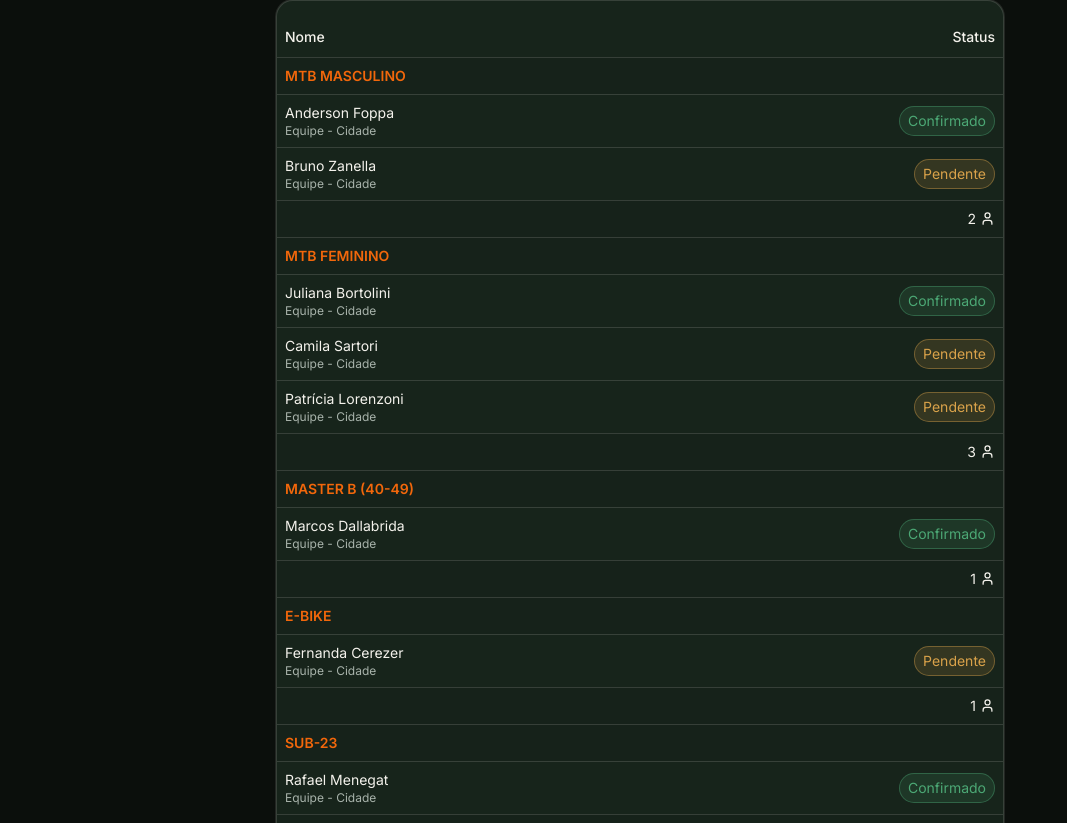
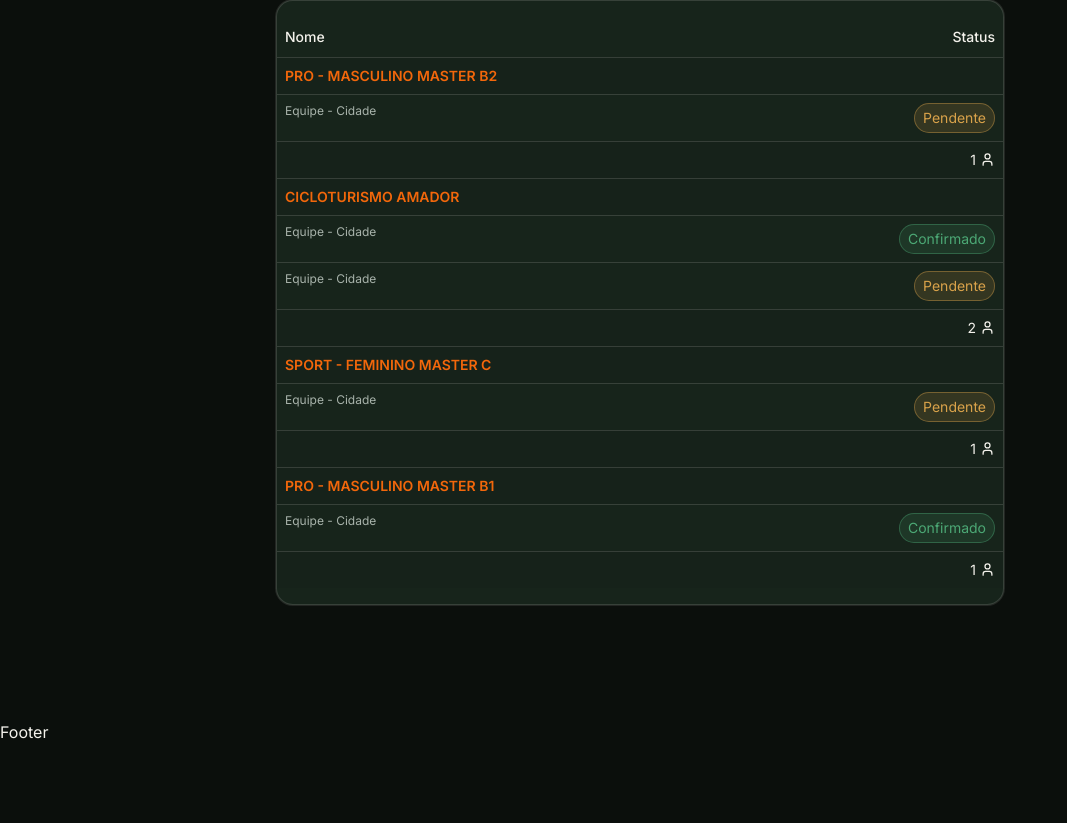
Before and after one commit to gutosavi/sananduva-bikers, a Next.js app: page /inscritos in a window 1280 px wide. Shown: the part 177-1000 px from the top of the page, without its empty margins (0-1067 px from the left). After the commit the page ends 921 px from the top, so only its background shows below. Built offline with nearby package versions, Linux system fonts and the light colour scheme.

Commit message:
feat: alterações na estrutura do schema / alterações no mockData

```diff
--- a/src/app/inscricoes/page.tsx
+++ b/src/app/inscricoes/page.tsx
@@ -3,7 +3,7 @@
 import { SiteNavBar } from "@/components/shared/site-navbar";
 import { CategoriesCard } from "@/features/registration/components/CategoriesCard";
 import { ParticipantKitCard } from "@/features/registration/components/ParticipantKidCard";
-import { RegistrationForm } from "@/features/registration/components/RegistragionForm";
+import { RegistrationForm } from "@/features/registration/components/RegistrationForm";
 import { RoutesCard } from "@/features/registration/components/RoutesCard";
 import type { Metadata } from "next";
 
--- a/src/features/admin/components/AdminDashboard.tsx
+++ b/src/features/admin/components/AdminDashboard.tsx
@@ -2,6 +2,15 @@
 
 import { Button } from "@/components/ui/button";
 import { Card } from "@/components/ui/card";
+import {
+  Dialog,
+  DialogContent,
+  DialogDescription,
+  DialogFooter,
+  DialogHeader,
+  DialogTitle,
+  DialogTrigger,
+} from "@/components/ui/dialog";
 import { Input } from "@/components/ui/input";
 import {
   Select,
@@ -10,13 +19,10 @@
   SelectTrigger,
   SelectValue,
 } from "@/components/ui/select";
+import { RegistrationForm } from "@/features/registration/components/RegistrationForm";
+import { Registration } from "@/features/registration/schemas/registration.schema";
 import useDebounce from "@/hooks/useDebounce";
-import {
-  MOCK_REGISTRATIONS,
-  Registration,
-  routeName,
-  ROUTES_EVENT,
-} from "@/lib/event-data";
+import { MOCK_REGISTRATIONS, routeName, ROUTES_EVENT } from "@/lib/event-data";
 import { Download, Search } from "lucide-react";
 import React from "react";
 import { AdminStats } from "./AdminStats";
@@ -27,13 +33,15 @@
   const [routeFilter, setRouteFilter] = React.useState<string | null>("all");
   const [statusFilter, setStatusFilter] = React.useState<string | null>("all");
   const [inputValue, setInputValue] = React.useState("");
+  const [editingRegistration, setEditRegistration] =
+    React.useState<Registration | null>(null);
   const debounceSearchTerm = useDebounce(inputValue, 500);
 
   const filtered = Object.values(rows).filter((row) => {
     const input = debounceSearchTerm.trim().toLowerCase();
     const matchInput =
       !input ||
-      row.name.toLowerCase().includes(input) ||
+      row.fullname.toLowerCase().includes(input) ||
       row.cpf.includes(input);
     const matchRoute = routeFilter === "all" || row.route === routeFilter;
     const matchStatus = statusFilter === "all" || row.status === statusFilter;
@@ -56,7 +64,11 @@
     });
   };
 
-  const handleEdit = () => {};
+  const handleEdit = (updateRow: Registration) => {
+    setRows((prev) =>
+      prev.map((row) => (row.id === updateRow.id ? updateRow : row)),
+    );
+  };
 
   const handleDelete = () => {};
 
@@ -139,9 +151,43 @@
           <RegistrationsTable
             rows={filtered}
             onToggleStatus={handleToggleStatus}
-            onEdit={handleEdit}
+            onEdit={(row: Registration) => setEditRegistration(row)}
             onDelete={handleDelete}
           />
+
+          {editingRegistration && (
+            <Dialog open={true} onOpenChange={() => setEditRegistration(null)}>
+              <DialogTrigger>Open</DialogTrigger>
+              <DialogContent className="sm:max-w-lg flex flex-col max-h-[90vh]">
+                <DialogHeader className="m-4">
+                  <DialogTitle>
+                    <span className="font-semibold text-primary">
+                      Editar inscrito:{" "}
+                    </span>
+                    {editingRegistration.fullname}
+                  </DialogTitle>
+                  <DialogDescription className="mt-1 text-sm">
+                    Edite os dados do inscrito e clique em salvar para atualizar
+                    as informações.
+                  </DialogDescription>
+                </DialogHeader>
+
+                <div className="flex-1 overflow-y-auto pr-2 space-y-4 my-2 max-h-[60vh]">
+                  <RegistrationForm
+                    isEditing={true}
+                    initialData={editingRegistration}
+                  />
+                </div>
+
+                <DialogFooter className="pt-2 border-t">
+                  <Button type="button" variant="outline">
+                    Cancelar
+                  </Button>
+                  <Button type="submit">Salvar</Button>
+                </DialogFooter>
+              </DialogContent>
+            </Dialog>
+          )}
         </div>
       </Card>
     </section>
--- a/src/features/admin/components/AdminStats.tsx
+++ b/src/features/admin/components/AdminStats.tsx
@@ -1,5 +1,6 @@
 import { Card, CardContent, CardHeader, CardTitle } from "@/components/ui/card";
-import { BRL, Registration } from "@/lib/event-data";
+import { Registration } from "@/features/registration/schemas/registration.schema";
+import { BRL } from "@/lib/event-data";
 import { CircleCheck, CircleDollarSign, Clock, Users } from "lucide-react";
 
 export function AdminStats({ rows }: { rows: Registration[] }) {
--- a/src/features/admin/components/RegistrantRowActions.tsx
+++ b/src/features/admin/components/RegistrantRowActions.tsx
@@ -6,13 +6,13 @@
   DropdownMenuLabel,
   DropdownMenuTrigger,
 } from "@/components/ui/dropdown-menu";
-import { Registration } from "@/lib/event-data";
+import { Registration } from "@/features/registration/schemas/registration.schema";
 import { EllipsisVertical } from "lucide-react";
 
 type RegistrantRowActionsProps = {
   row: Registration;
   onToggleStatus: (id: Registration["id"]) => void;
-  onEdit: () => void;
+  onEdit: (updateRow: Registration) => void;
   onDelete: () => void;
 };
 
@@ -45,13 +45,15 @@
             onClick={() => onToggleStatus(row.id)}
             className={
               row.status === "confirmed"
-                ? "text-emerald-600 focus:text-emerald-600 focus:bg-emerald-500/10 dark:text-emerald-500 dark:focus:text-emerald-400"
-                : "text-amber-600 focus:text-amber-600 focus:bg-amber-500/10 dark:text-amber-500 dark:focus:text-amber-400"
+                ? "text-amber-600 focus:text-amber-600 focus:bg-amber-500/10 dark:text-amber-500 dark:focus:text-amber-400"
+                : "text-emerald-600 focus:text-emerald-600 focus:bg-emerald-500/10 dark:text-emerald-500 dark:focus:text-emerald-400"
             }
           >
-            {row.status === "confirmed" ? "Confirmar" : "Desconfirmar"}
+            {row.status === "confirmed" ? "Desconfirmar" : "Confirmar"}
           </DropdownMenuItem>
-          <DropdownMenuItem>Editar</DropdownMenuItem>
+          <DropdownMenuItem onClick={() => onEdit(row)}>
+            Editar
+          </DropdownMenuItem>
           <DropdownMenuItem className="text-destructive">
             Excluir
           </DropdownMenuItem>
--- a/src/features/admin/components/RegistrationsTable.tsx
+++ b/src/features/admin/components/RegistrationsTable.tsx
@@ -7,14 +7,15 @@
   TableHeader,
   TableRow,
 } from "@/components/ui/table";
-import { BRL, Registration } from "@/lib/event-data";
+import { Registration } from "@/features/registration/schemas/registration.schema";
+import { BRL } from "@/lib/event-data";
 import { CircleCheck, Trophy } from "lucide-react";
 import { RegistrantRowActions } from "./RegistrantRowActions";
 
 type Props = {
   rows: Registration[];
   onToggleStatus: (id: Registration["id"]) => void;
-  onEdit: () => void;
+  onEdit: (row: Registration) => void;
   onDelete: () => void;
 };
 
@@ -51,7 +52,7 @@
         {rows.map((row) => (
           <TableRow key={row.id} className="py-10">
             <TableCell className="font-medium flex flex-col text-foreground">
-              {row.name}
+              {row.fullname}
               <span className="text-xs text-muted-foreground">{row.cpf}</span>
             </TableCell>
             <TableCell className="hidden md:table-cell">
--- a/src/features/registration/components/RegistragionForm.tsx
+++ /dev/null
@@ -1,98 +0,0 @@
-"use client";
-
-import { Button } from "@/components/ui/button";
-import { zodResolver } from "@hookform/resolvers/zod";
-import { LoaderIcon, SendIcon } from "lucide-react";
-import React from "react";
-import { FormProvider, useForm } from "react-hook-form";
-import {
-  RegistrationFormData,
-  registrationSchema,
-} from "../schemas/registration.schema";
-import { CheckboxSection } from "./CheckboxSection";
-import { ParticipantDetailsCard } from "./ParticipantDetailsCard";
-import { RegistrationDetailsCard } from "./RegistrationDetailsCard";
-
-export function RegistrationForm() {
-  const [isSubmitting, setIsSubmitting] = React.useState(false);
-  const methods = useForm<RegistrationFormData>({
-    resolver: zodResolver(registrationSchema),
-    defaultValues: {
-      fullname: "",
-      cpf: "",
-      birthDate: "",
-      gender: "",
-      email: "",
-      phoneNumber: "",
-      cityState: "",
-      emergencyContact: "",
-      emergencyPhone: "",
-      category: "",
-      route: "",
-      tshirtSize: "",
-      team: "",
-      termsCheck: false,
-    },
-  });
-
-  const onSubmit = async (data: RegistrationFormData): Promise<void> => {
-    setIsSubmitting(true);
-
-    try {
-      await new Promise((resolve) => setTimeout(resolve, 1000)); // simula atraso no envio do formulário
-
-      if (data) {
-        localStorage.setItem(
-          "registration",
-          JSON.stringify({ id: crypto.randomUUID(), ...data }),
-        );
-
-        methods.reset();
-        console.log("Dados enviados", data);
-      } else {
-        throw new Error("Os dados não puderam ser enviados");
-      }
-    } catch (error) {
-      console.error(error);
-    } finally {
-      setIsSubmitting(false);
-    }
-  };
-
-  return (
-    <FormProvider {...methods}>
-      <form
-        onSubmit={methods.handleSubmit(onSubmit)}
-        className="flex flex-col gap-5"
-      >
-        {/* Etapas do formulário */}
-        <div className="space-y-6">
-          <ParticipantDetailsCard />
-          <RegistrationDetailsCard />
-          <CheckboxSection />
-        </div>
-
-        {isSubmitting ? (
-          <Button
-            className="whitespace-nowrap px-3 py-5 text-xs glow-orange font-semibold lg:px-4 lg:text-sm"
-            type="submit"
-            disabled
-          >
-            <span className="flex flex-row gap-1">
-              Enviando inscrição...
-              <LoaderIcon className="w-4 h-4 animate-spin" />
-            </span>
-          </Button>
-        ) : (
-          <Button
-            className="whitespace-nowrap px-3 py-5 text-xs glow-orange font-semibold lg:px-4 lg:text-sm"
-            type="submit"
-          >
-            <SendIcon className="w-4 h-4" />
-            Finalizar inscrição
-          </Button>
-        )}
-      </form>
-    </FormProvider>
-  );
-}
--- /dev/null
+++ b/src/features/registration/components/RegistrationForm.tsx
@@ -0,0 +1,152 @@
+"use client";
+
+import { Button } from "@/components/ui/button";
+import { zodResolver } from "@hookform/resolvers/zod";
+import { LoaderIcon, SendIcon } from "lucide-react";
+import React from "react";
+import { FormProvider, useForm } from "react-hook-form";
+import {
+  Registration,
+  RegistrationFormData,
+  registrationSchema,
+} from "../schemas/registration.schema";
+import { CheckboxSection } from "./CheckboxSection";
+import { ParticipantDetailsCard } from "./ParticipantDetailsCard";
+import { RegistrationDetailsCard } from "./RegistrationDetailsCard";
+
+type RegistrationFormProps = {
+  isEditing?: boolean;
+  initialData?: Registration | null;
+  onSave?: (data: RegistrationFormData) => void;
+  onCancel?: () => void;
+};
+
+export function RegistrationForm({
+  isEditing = false,
+  initialData,
+  onSave,
+  onCancel,
+}: RegistrationFormProps) {
+  const [isSubmitting, setIsSubmitting] = React.useState(false);
+  const methods = useForm<RegistrationFormData>({
+    resolver: zodResolver(registrationSchema),
+    defaultValues: {
+      fullname: initialData?.fullname ?? "",
+      cpf: initialData?.cpf ?? "",
+      birthDate: initialData?.birthDate ?? "",
+      gender: initialData?.gender ?? "",
+      email: initialData?.email ?? "",
+      phoneNumber: initialData?.phoneNumber ?? "",
+      cityState: initialData?.cityState ?? "",
+      emergencyContact: initialData?.emergencyContact ?? "",
+      emergencyPhone: initialData?.emergencyPhone ?? "",
+      category: initialData?.category ?? "",
+      route: initialData?.route ?? "",
+      tshirtSize: initialData?.tshirtSize ?? "",
+      team: initialData?.team ?? "",
+      termsCheck: false,
+    },
+  });
+
+  React.useEffect(() => {
+    if (initialData) {
+      methods.reset({
+        fullname: initialData.fullname,
+        cpf: initialData.cpf,
+        birthDate: initialData.birthDate,
+        gender: initialData.gender,
+        email: initialData.email,
+        phoneNumber: initialData.phoneNumber,
+        cityState: initialData.cityState,
+        emergencyContact: initialData.emergencyContact,
+        emergencyPhone: initialData.emergencyPhone,
+        category: initialData.category,
+        route: initialData.route,
+        tshirtSize: initialData.tshirtSize,
+        team: initialData.team,
+      });
+    } else {
+      methods.reset({
+        fullname: "",
+        cpf: "",
+        birthDate: "",
+        gender: "",
+        email: "",
+        phoneNumber: "",
+        cityState: "",
+        emergencyContact: "",
+        emergencyPhone: "",
+        category: "",
+        route: "",
+        tshirtSize: "",
+        team: "",
+      });
+    }
+  }, [initialData, methods]);
+
+  const onSubmit = async (data: RegistrationFormData): Promise<void> => {
+    setIsSubmitting(true);
+
+    try {
+      await new Promise((resolve) => setTimeout(resolve, 1000)); // simula atraso no envio do formulário
+
+      if (data) {
+        const registration: Registration = {
+          id: crypto.randomUUID(),
+          ...data,
+          status: "pending",
+          revenue: 140,
+        };
+
+        localStorage.setItem("registration", JSON.stringify(registration));
+
+        methods.reset();
+        console.log("Dados enviados", data);
+      } else {
+        throw new Error("Os dados não puderam ser enviados");
+      }
+    } catch (error) {
+      console.error(error);
+    } finally {
+      setIsSubmitting(false);
+    }
+  };
+
+  return (
+    <FormProvider {...methods}>
+      <form
+        onSubmit={methods.handleSubmit(onSubmit)}
+        className="flex flex-col gap-5"
+      >
+        {/* Etapas do formulário */}
+        <div className="space-y-6">
+          <ParticipantDetailsCard />
+          <RegistrationDetailsCard />
+          {!isEditing && <CheckboxSection />}
+        </div>
+
+        {!isEditing &&
+          (isSubmitting ? (
+            <Button
+              className="whitespace-nowrap px-3 py-5 text-xs glow-orange font-semibold lg:px-4 lg:text-sm"
+              type="submit"
+              disabled
+            >
+              <span className="flex flex-row gap-1">
+                Enviando inscrição...
+                <LoaderIcon className="w-4 h-4 animate-spin" />
+              </span>
+            </Button>
+          ) : (
+            <Button
+              className="whitespace-nowrap px-3 py-5 text-xs glow-orange font-semibold lg:px-4 lg:text-sm"
+              type="submit"
+            >
+              <SendIcon className="w-4 h-4" />
+              Finalizar inscrição
+            </Button>
+          ))}
+      </form>
+    </FormProvider>
+  );
+}
--- a/src/lib/event-data.ts
+++ b/src/lib/event-data.ts
@@ -1,3 +1,5 @@
+import { Registration } from "@/features/registration/schemas/registration.schema";
+
 export const KIT_ITENS = [
   {
     title: "Meia de Ciclismo",
@@ -91,129 +93,101 @@
   currency: "BRL",
 });
 
-export type Registration = {
-  // mock_type
-  id: number | null;
-  name: string;
-  cpf: string;
-  route: "Amador" | "Light" | "Sport" | "Pro";
-  category: string;
-  shirtSize: string;
-  date: string;
-  status: "confirmed" | "pending";
-  revenue: number;
-};
-
 export const MOCK_REGISTRATIONS: Registration[] = [
   {
-    id: 1,
-    name: "Anderson Foppa",
-    cpf: "012.345.678-90",
+    id: "reg-001",
+    fullname: "Gustavo Savi",
+    cpf: "123.456.789-09",
+    birthDate: "1988-04-15",
+    gender: "Masculino",
+    email: "gustavo@example.com",
+    phoneNumber: "(54) 99999-1234",
+    cityState: "Sananduva - RS",
+    emergencyContact: "Mariana Savi",
+    emergencyPhone: "(54) 99999-5678",
+    category: "Pro - Masculino Master B2",
     route: "Pro",
-    category: "MTB Masculino",
-    shirtSize: "G",
-    date: "2026-06-12",
-    status: "confirmed",
-    revenue: 140,
+    tshirtSize: "G",
+    team: "Sananduva Bikers",
+    termsCheck: true,
+    status: "pending",
+    revenue: 140.0,
   },
   {
-    id: 2,
-    name: "Juliana Bortolini",
-    cpf: "123.456.789-01",
-    route: "Sport",
-    category: "MTB Feminino",
-    shirtSize: "P",
-    date: "2026-06-13",
+    id: "reg-002",
+    fullname: "Lucas Martins",
+    cpf: "987.654.321-00",
+    birthDate: "1995-08-22",
+    gender: "Masculino",
+    email: "lucas.martins@example.com",
+    phoneNumber: "(54) 98888-2345",
+    cityState: "Passo Fundo - RS",
+    emergencyContact: "Ana Martins",
+    emergencyPhone: "(54) 97777-3456",
+    category: "Cicloturismo Amador",
+    route: "Amador",
+    tshirtSize: "M",
+    team: "Pedal Forte",
+    termsCheck: true,
     status: "confirmed",
-    revenue: 140,
+    revenue: 140.0,
   },
   {
-    id: 3,
-    name: "Marcos Dallabrida",
-    cpf: "234.567.890-12",
-    route: "Light",
-    category: "Master B (40-49)",
-    shirtSize: "GG",
-    date: "2026-06-15",
-    status: "confirmed",
-    revenue: 140,
+    id: "reg-003",
+    fullname: "Camila Oliveira",
+    cpf: "456.789.123-00",
+    birthDate: "1992-11-03",
+    gender: "Feminino",
+    email: "camila.oliveira@example.com",
+    phoneNumber: "(54) 97777-4567",
+    cityState: "Lagoa Vermelha - RS",
+    emergencyContact: "Rafael Oliveira",
+    emergencyPhone: "(54) 96666-5678",
+    category: "Sport - Feminino Master C",
+    route: "Sport",
+    tshirtSize: "P",
+    team: "Equipe Pedal RS",
+    termsCheck: true,
+    status: "pending",
+    revenue: 140.0,
   },
   {
-    id: 4,
-    name: "Fernanda Cerezer",
-    cpf: "345.678.901-23",
-    route: "Sport",
-    category: "E-Bike",
-    shirtSize: "M",
-    date: "2026-06-18",
-    status: "pending",
-    revenue: 140,
+    id: "reg-004",
+    fullname: "Rafael Souza",
+    cpf: "789.123.456-00",
+    birthDate: "1985-02-17",
+    gender: "Masculino",
+    email: "rafael.souza@example.com",
+    phoneNumber: "(54) 96666-7890",
+    cityState: "Erechim - RS",
+    emergencyContact: "Juliana Souza",
+    emergencyPhone: "(54) 95555-6789",
+    category: "Pro - Masculino Master B1",
+    route: "Pro",
+    tshirtSize: "GG",
+    team: "",
+    termsCheck: true,
+    status: "confirmed",
+    revenue: 140.0,
   },
   {
-    id: 5,
-    name: "Rafael Menegat",
-    cpf: "456.789.012-34",
-    route: "Pro",
-    category: "Sub-23",
-    shirtSize: "M",
-    date: "2026-06-19",
-    status: "confirmed",
-    revenue: 140,
-  },
-  {
-    id: 6,
-    name: "Camila Sartori",
-    cpf: "567.890.123-45",
-    route: "Light",
-    category: "MTB Feminino",
-    shirtSize: "P",
-    date: "2026-06-21",
+    id: "reg-005",
+    fullname: "Fernanda Costa",
+    cpf: "321.654.987-00",
+    birthDate: "1998-06-29",
+    gender: "Feminino",
+    email: "fernanda.costa@example.com",
+    phoneNumber: "(54) 95555-8901",
+    cityState: "Cacique Doble - RS",
+    emergencyContact: "Marcos Costa",
+    emergencyPhone: "(54) 94444-7890",
+    category: "Cicloturismo Amador",
+    route: "Amador",
+    tshirtSize: "M",
+    team: "",
+    termsCheck: true,
     status: "pending",
-    revenue: 140,
-  },
-  {
-    id: 7,
-    name: "Gustavo Tonello",
-    cpf: "678.901.234-56",
-    route: "Sport",
-    category: "Master A (30-39)",
-    shirtSize: "GG",
-    date: "2026-06-22",
-    status: "confirmed",
-    revenue: 140,
-  },
-  {
-    id: 8,
-    name: "Patrícia Lorenzoni",
-    cpf: "789.012.345-67",
-    route: "Pro",
-    category: "MTB Feminino",
-    shirtSize: "M",
-    date: "2026-06-24",
-    status: "pending",
-    revenue: 140,
-  },
-  {
-    id: 9,
-    name: "Eduardo Panizzi",
-    cpf: "890.123.456-78",
-    route: "Amador",
-    category: "Master C (50+)",
-    shirtSize: "G",
-    date: "2026-06-25",
-    status: "confirmed",
-    revenue: 140,
-  },
-  {
-    id: 10,
-    name: "Bruno Zanella",
-    cpf: "901.234.567-89",
-    route: "Sport",
-    category: "MTB Masculino",
-    shirtSize: "XGG",
-    date: "2026-06-27",
-    status: "pending",
-    revenue: 140,
+    revenue: 140.0,
   },
 ];
 
```
Also changed, not shown: src/features/registration/schemas/registration.schema.ts (+9 -0 lines).
